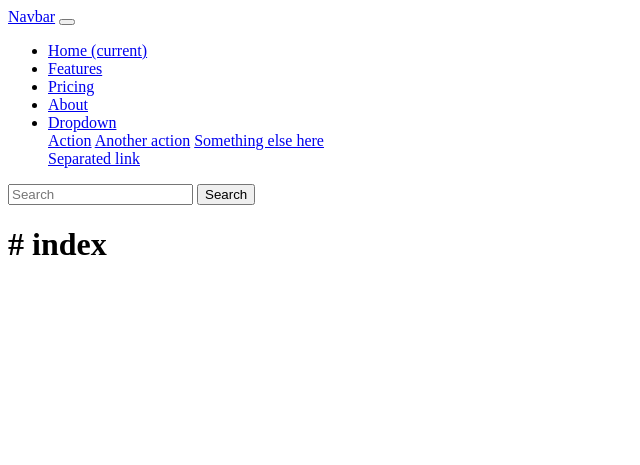
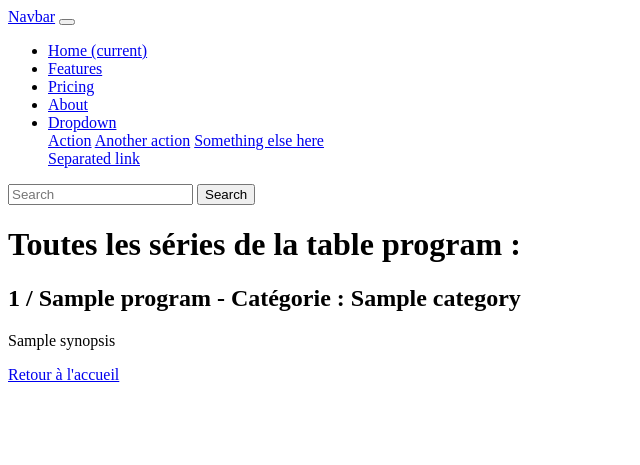
Before and after one commit to mickaellambert/wild-series, a Symfony app: template templates/program/index.html.twig in a window 1280 px wide. Shown: the top 465 px of the page, without its empty margins (0-640 px from the left). Run offline with Twig, Linux system fonts and the light colour scheme; the template is opened without the code that fills it: most values are stand-ins (such as "Sample title", 1, 10 or a date in 2020); some libraries are stand-ins or nearby versions.

Commit message:
display program list

```diff
--- a/templates/program/index.html.twig
+++ b/templates/program/index.html.twig
@@ -3,5 +3,17 @@
 {% block title %}Liste des séries{% endblock %}
 
 {% block body %}
-<h1>{{ website }} index</h1>
+    <h1>Toutes les séries de la table program : </h1>
+    {% for program in programs %}
+        <div>
+            <h2>{{ loop.index }} / {{ program.title }} - Catégorie : {{ program.category.name }}</h2>
+            <p>{{ program.synopsis }}</p>
+        </div>
+    {% else %}
+        Aucune série trouvée.
+    {% endfor %}
+
+    <a href="{{ path('home') }}">
+        Retour à l'accueil
+    </a>
 {% endblock %}
```
Also changed, not shown: src/Controller/ProgramController.php (+5 -2 lines).
